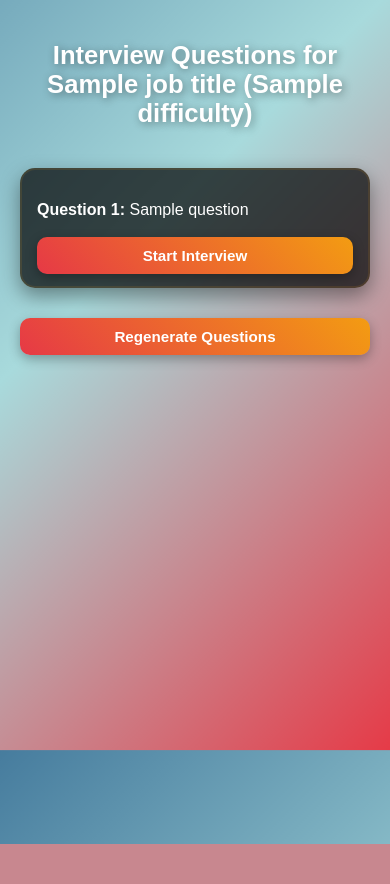
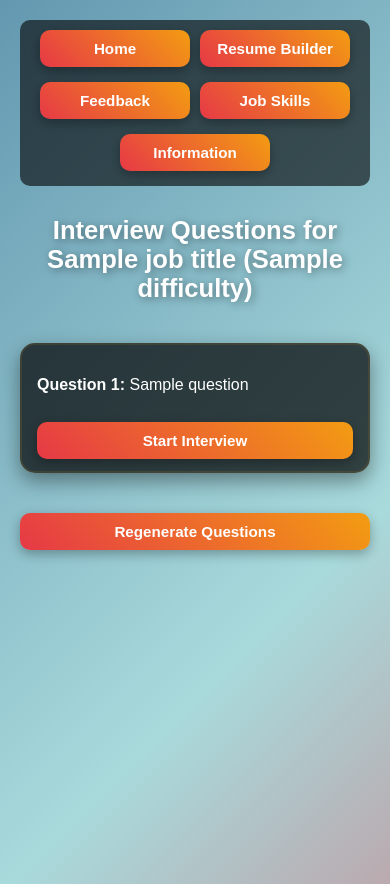
Before and after one commit to Akhila-Karuvaje/Project_Interview_, a Flask app: template templates/questions.html in a window 390 px wide. Before the commit the page ends 844 px from the top, so only its background shows below. Run offline with Flask 3, Linux system fonts and the light colour scheme; the template is opened without the code that fills it: most values are stand-ins (such as "Sample title", 1, 10 or a date in 2020).

Commit message:
Update questions.html

```diff
--- a/templates/questions.html
+++ b/templates/questions.html
@@ -12,7 +12,8 @@
       background-size: 300% 300%;
       animation: gradientCycle 15s ease infinite;
       color: #fff;
-      padding: 40px;
+      padding: 20px;
+      min-height: 100vh;
     }
 
     @keyframes gradientCycle {
@@ -27,15 +28,52 @@
       margin-bottom: 40px;
     }
 
+    /* ---- Navbar ---- */
+    nav {
+      display: flex;
+      flex-wrap: wrap;
+      justify-content: center;
+      gap: 10px;
+      background: rgba(0,0,0,0.6);
+      padding: 10px;
+      margin-bottom: 30px;
+      border-radius: 10px;
+      position: sticky;
+      top: 0;
+      z-index: 1000;
+    }
+
+    nav button {
+      background: linear-gradient(45deg, #e63946, #f39c12);
+      color: #fff;
+      font-weight: bold;
+      padding: 10px 16px;
+      font-size: 1em;
+      border: none;
+      border-radius: 10px;
+      cursor: pointer;
+      flex: 1 1 auto;
+      min-width: 100px;
+      max-width: 200px;
+      transition: all 0.3s ease;
+    }
+
+    nav button:hover {
+      background: linear-gradient(45deg, #d62828, #f77f00);
+      transform: scale(1.05);
+    }
+
+    /* ---- Question Box ---- */
     .question-box {
       background: rgba(0, 0, 0, 0.7);
       padding: 20px 30px;
       margin: 20px auto;
       border-radius: 15px;
-      box-shadow: 0 8px 20px rgba(0, 0, 0, 0.4);
+      box-shadow: 0 8px 20px rgba(0,0,0,0.4);
       max-width: 700px;
       border: 2px solid #f39c12;
       animation: blinkBorder 2s infinite;
+      box-sizing: border-box;
     }
 
     @keyframes blinkBorder {
@@ -58,7 +96,7 @@
       border: none;
       border-radius: 10px;
       cursor: pointer;
-      box-shadow: 0 4px 12px rgba(0, 0, 0, 0.3);
+      box-shadow: 0 4px 12px rgba(0,0,0,0.3);
       transition: transform 0.3s ease, box-shadow 0.3s ease;
       width: 100%;
     }
@@ -66,12 +104,13 @@
     button:hover {
       background: linear-gradient(45deg, #d62828, #f77f00);
       transform: scale(1.05);
-      box-shadow: 0 6px 18px rgba(0, 0, 0, 0.4);
+      box-shadow: 0 6px 18px rgba(0,0,0,0.4);
     }
 
     form {
       display: inline-block;
       width: 100%;
+      margin-top: 10px;
     }
 
     .regenerate-form {
@@ -79,15 +118,10 @@
       margin-top: 50px;
     }
 
-    /* 🔹 Responsive Adjustments for Android & Mobile */
+    /* ---- Responsive ---- */
     @media (max-width: 768px) {
-      body {
-        padding: 20px;
-      }
-
       .question-box {
         padding: 15px 20px;
-        margin: 15px auto;
         max-width: 100%;
       }
 
@@ -102,6 +136,13 @@
 
       .regenerate-form {
         margin-top: 30px;
+      }
+
+      nav button {
+        font-size: 0.95em;
+        padding: 10px;
+        min-width: 80px;
+        max-width: 150px;
       }
     }
 
@@ -118,10 +159,24 @@
         padding: 10px;
         font-size: 0.95em;
       }
+
+      nav button {
+        width: 100%;
+        margin-bottom: 5px;
+      }
     }
   </style>
 </head>
 <body>
+
+  <!-- Navbar -->
+  <nav>
+    <button onclick="location.href='/'">Home</button>
+    <button onclick="location.href='/resume'">Resume Builder</button>
+    <button onclick="location.href='/feedback'">Feedback</button>
+    <button onclick="location.href='/jobs'">Job Skills</button>
+    <button onclick="location.href='/info'">Information</button>
+  </nav>
 
   <h2>Interview Questions for {{ job_title }} ({{ difficulty }})</h2>
 
```
